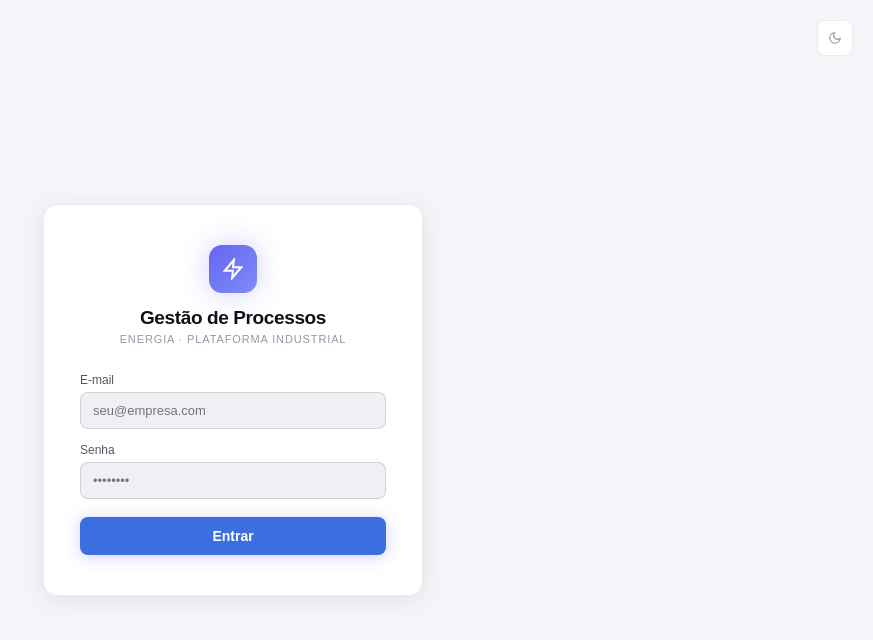
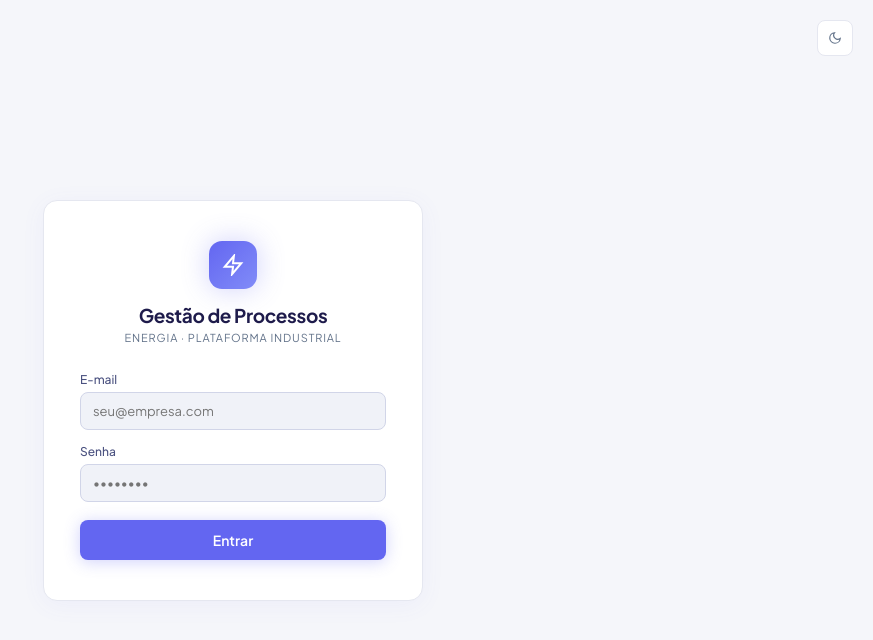
Before and after one commit to karinethaiane/industrialos, a React (Vite) app: page / in a window 1280 px wide. Shown: the top 640 px of the page, without its empty margins (407-1280 px from the left). Built offline with nearby package versions, Linux system fonts and the light colour scheme.

Commit message:
fix: index.css em src/, consultoria design V1 Indigo, JetBrains Mono

```diff
--- a/src/index.css
+++ b/src/index.css
@@ -1,152 +1,94 @@
-/* ════════════════════════════════════════════════════
-   IndustrialOS — Design System
-   Layout: v4 Minimal + módulos v3 Editorial
-   ════════════════════════════════════════════════════ */
+@import url('https://fonts.googleapis.com/css2?family=Plus+Jakarta+Sans:wght@300;400;500;600;700&family=JetBrains+Mono:wght@400;500&display=swap');
 
-@import url('https://fonts.googleapis.com/css2?family=Figtree:wght@300;400;500;600;700&family=JetBrains+Mono:wght@400;500&family=DM+Sans:wght@300;400;500;600;700&family=DM+Mono:wght@400;500&display=swap');
+*, *::before, *::after { box-sizing: border-box; margin: 0; padding: 0; }
 
-/* ── TEMA ESCURO ─────────────────────────────────────────────────── */
-[data-tema="dark"] {
-  /* Fundos */
-  --bg:         #0c0d0f;
-  --surface:    #141518;
-  --surface2:   #1b1d21;
-  --surface3:   #21242a;
+/* ── TOKENS LIGHT ─────────────────────────────────────────────────────── */
+:root,
+[data-tema="light"] {
+  --sb-bg:         #1e1b4b;
+  --sb-border:     rgba(255,255,255,.07);
+  --sb-text:       #e0e7ff;
+  --sb-text2:      #a5b4fc;
+  --sb-muted:      #6366f1;
+  --sb-hover:      rgba(165,180,252,.08);
+  --sb-active-bg:  rgba(165,180,252,.12);
+  --sb-active:     #a5b4fc;
+  --sb-badge-bg:   rgba(255,255,255,.06);
+  --sb-badge-text: #818cf8;
+  --sb-tooltip-bg: #312e81;
 
-  /* Bordas */
-  --border:     rgba(255,255,255,.07);
-  --border2:    rgba(255,255,255,.12);
+  --bg:       #f5f6fa;
+  --surface:  #ffffff;
+  --surface2: #f0f2f8;
+  --border:   #e5e7f0;
+  --border2:  #d1d5e8;
+  --shadow:   rgba(99,102,241,.06);
 
-  /* Texto — mais visível que antes */
-  --text:       #eceef4;
-  --text2:      #9096a4;
-  --text3:      #555c6b;
-  --muted:      #555c6b;  /* alias de --text3 */
+  --text:   #1e1b4b;
+  --text2:  #4b5280;
+  --muted:  #64748b;
+  --subtle: rgba(0,0,0,.03);
 
-  /* Superfície sutil */
-  --subtle:     rgba(255,255,255,.03);
-  --shadow:     rgba(0,0,0,.55);
-
-  /* Acento principal — azul */
-  --blue:       #5b8dee;
-  --blue-dim:   rgba(91,141,238,.1);
-  --blue-glow:  rgba(91,141,238,.25);
-  --a:          #5b8dee;
-  --a-dim:      rgba(91,141,238,.1);
-  --a-border:   rgba(91,141,238,.2);
-
-  /* Verde / OK */
-  --green:      #3ec98a;
-  --green-dim:  rgba(62,201,138,.08);
-  --ok:         #3ec98a;
-  --ok-dim:     rgba(62,201,138,.08);
-
-  /* Âmbar / Atenção */
-  --amber:      #e8a244;
-  --amber-dim:  rgba(232,162,68,.08);
-  --warn:       #e8a244;
-  --warn-dim:   rgba(232,162,68,.08);
-
-  /* Vermelho / Crítico */
-  --red:        #e05252;
-  --red-dim:    rgba(224,82,82,.08);
-  --danger:     #e05252;
-  --danger-dim: rgba(224,82,82,.08);
-
-  /* Roxo */
-  --purple:     #9b7ff0;
-  --purple-dim: rgba(155,127,240,.08);
-
-  /* Cyan (usado em gradiente do logo) */
-  --cyan:       #22d3ee;
+  --blue:       #6366f1;
+  --blue-dim:   rgba(99,102,241,.1);
+  --green:      #059669;
+  --green-dim:  rgba(5,150,105,.1);
+  --red:        #dc2626;
+  --red-dim:    rgba(220,38,38,.08);
+  --amber:      #d97706;
+  --amber-dim:  rgba(217,119,6,.08);
+  --purple:     #7c3aed;
+  --purple-dim: rgba(124,58,237,.1);
 }
 
-/* ── TEMA CLARO ──────────────────────────────────────────────────── */
-[data-tema="light"] {
-  --bg:         #f4f5f8;
-  --surface:    #ffffff;
-  --surface2:   #eef0f4;
-  --surface3:   #e6e8ed;
+/* ── TOKENS DARK ──────────────────────────────────────────────────────── */
+[data-tema="dark"] {
+  --sb-bg:         #0f0e2a;
+  --sb-border:     rgba(255,255,255,.06);
+  --sb-text:       #e0e7ff;
+  --sb-text2:      #a5b4fc;
+  --sb-muted:      #4c4f8f;
+  --sb-hover:      rgba(165,180,252,.07);
+  --sb-active-bg:  rgba(165,180,252,.1);
+  --sb-active:     #a5b4fc;
+  --sb-badge-bg:   rgba(255,255,255,.05);
+  --sb-badge-text: #818cf8;
+  --sb-tooltip-bg: #1e1b4b;
 
-  --border:     rgba(0,0,0,.08);
-  --border2:    rgba(0,0,0,.13);
+  --bg:       #0d0c20;
+  --surface:  #14122e;
+  --surface2: #1a1838;
+  --border:   rgba(99,102,241,.14);
+  --border2:  rgba(99,102,241,.24);
+  --shadow:   rgba(0,0,0,.5);
 
-  --text:       #0f1116;
-  --text2:      #525865;
-  --text3:      #9198a6;
-  --muted:      #9198a6;
+  --text:   #f0f1ff;
+  --text2:  #c7d2fe;
+  --muted:  #9399c4;
+  --subtle: rgba(99,102,241,.05);
 
-  --subtle:     rgba(0,0,0,.025);
-  --shadow:     rgba(0,0,0,.08);
-
-  --blue:       #3b6fe0;
-  --blue-dim:   rgba(59,111,224,.08);
-  --blue-glow:  rgba(59,111,224,.2);
-  --a:          #3b6fe0;
-  --a-dim:      rgba(59,111,224,.08);
-  --a-border:   rgba(59,111,224,.2);
-
-  --green:      #1fa86a;
-  --green-dim:  rgba(31,168,106,.08);
-  --ok:         #1fa86a;
-  --ok-dim:     rgba(31,168,106,.08);
-
-  --amber:      #c47c14;
-  --amber-dim:  rgba(196,124,20,.08);
-  --warn:       #c47c14;
-  --warn-dim:   rgba(196,124,20,.08);
-
-  --red:        #c43838;
-  --red-dim:    rgba(196,56,56,.08);
-  --danger:     #c43838;
-  --danger-dim: rgba(196,56,56,.08);
-
-  --purple:     #7b5cd9;
-  --purple-dim: rgba(123,92,217,.08);
-
-  --cyan:       #0891b2;
+  --blue:       #a5b4fc;
+  --blue-dim:   rgba(165,180,252,.12);
+  --green:      #34d399;
+  --green-dim:  rgba(52,211,153,.1);
+  --red:        #f87171;
+  --red-dim:    rgba(248,113,113,.1);
+  --amber:      #fbbf24;
+  --amber-dim:  rgba(251,191,36,.1);
+  --purple:     #c4b5fd;
+  --purple-dim: rgba(196,181,253,.1);
 }
 
-/* ── RESET E BASE ────────────────────────────────────────────────── */
-*, *::before, *::after {
-  box-sizing: border-box;
-  margin: 0;
-  padding: 0;
-}
-
-html, body {
+/* ── BASE ─────────────────────────────────────────────────────────────── */
+html, body, #root {
   height: 100%;
-}
-
-body {
-  font-family: 'DM Sans', 'Figtree', sans-serif;
+  font-family: 'Plus Jakarta Sans', sans-serif;
   background: var(--bg);
   color: var(--text);
   -webkit-font-smoothing: antialiased;
-  -moz-osx-font-smoothing: grayscale;
 }
 
-/* Input date — fix modo escuro (datas invisíveis) */
-input[type="date"],
-input[type="time"],
-input[type="datetime-local"] {
-  color-scheme: dark;
-}
-
-[data-tema="light"] input[type="date"],
-[data-tema="light"] input[type="time"],
-[data-tema="light"] input[type="datetime-local"] {
-  color-scheme: light;
-}
-
-/* Scrollbar sutil */
-::-webkit-scrollbar        { width: 6px; height: 6px; }
-::-webkit-scrollbar-track  { background: transparent; }
-::-webkit-scrollbar-thumb  { background: var(--border2); border-radius: 3px; }
-::-webkit-scrollbar-thumb:hover { background: var(--text3); }
-
-/* Seleção */
-::selection {
-  background: var(--a-dim);
-  color: var(--text);
-}
+::-webkit-scrollbar { width: 5px; height: 5px; }
+::-webkit-scrollbar-track { background: transparent; }
+::-webkit-scrollbar-thumb { background: var(--border2); border-radius: 10px; }
+::-webkit-scrollbar-thumb:hover { background: var(--muted); }
```
